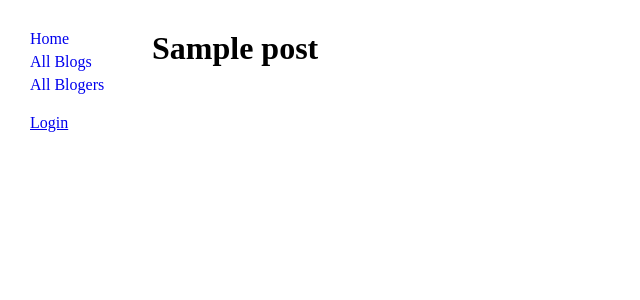
After one commit to GiYmon/mozilla_assasment, a Django app: page /blog/blogs/1/ in a window 1280 px wide. The commit adds this page. Shown: the top 300 px of the page, without its empty margins (0-640 px from the left). Run offline with Django 4.2, Linux system fonts and the light colour scheme; tables that the repository leaves empty hold one stand-in row (values such as "Sample post").

Commit message:
add detail page

```diff
--- a/blog/urls.py
+++ b/blog/urls.py
@@ -1,8 +1,9 @@
 from django.urls import path
 
-from .views import BlogListView, HomePageView
+from .views import BlogDetailView, BlogListView, HomePageView
 
 urlpatterns = [
+    path("blogs/<int:pk>/", BlogDetailView.as_view(), name="detail"),
     path("blogs/", BlogListView.as_view(), name="list"),
     path("", HomePageView.as_view(), name="home"),
 ]
--- a/blog/views.py
+++ b/blog/views.py
@@ -1,4 +1,4 @@
-from django.views.generic import ListView, TemplateView
+from django.views.generic import DetailView, ListView, TemplateView
 
 from .models import Post
 
@@ -13,3 +13,9 @@ class BlogListView(ListView):
     context_object_name = "blog_list"
     paginate_by = 5
     ordering = ["-post_date"]
+
+
+class BlogDetailView(DetailView):
+    model = Post
+    template_name = "blog/detail.html"
+    queryset = Post.objects.all()
--- a/templates/_base.html
+++ b/templates/_base.html
@@ -14,7 +14,7 @@
             <a class="nav-link" href="{% url 'home' %}">Home</a>
           </li>
           <li>
-            <a class="nav-link" href="#">All Blogs</a>
+            <a class="nav-link" href="{% url 'list' %}">All Blogs</a>
           </li>
           <li>
             <a class="nav-link" href="#">All Blogers</a>
--- /dev/null
+++ b/templates/blog/detail.html
@@ -0,0 +1,6 @@
+{% extends "_base.html" %}
+{% block title %}{{ post.title }}{% endblock title %}
+{% block content %}
+    <h1>{{ post.title }}</h1>
+
+{% endblock content %}
```
Also changed, not shown: blog/tests.py (+14 -0 lines), blog/models.py (line endings or trailing spaces), templates/blog/list.html (line endings or trailing spaces), templates/home.html (line endings or trailing spaces), templates/registration/login.html (line endings or trailing spaces).
